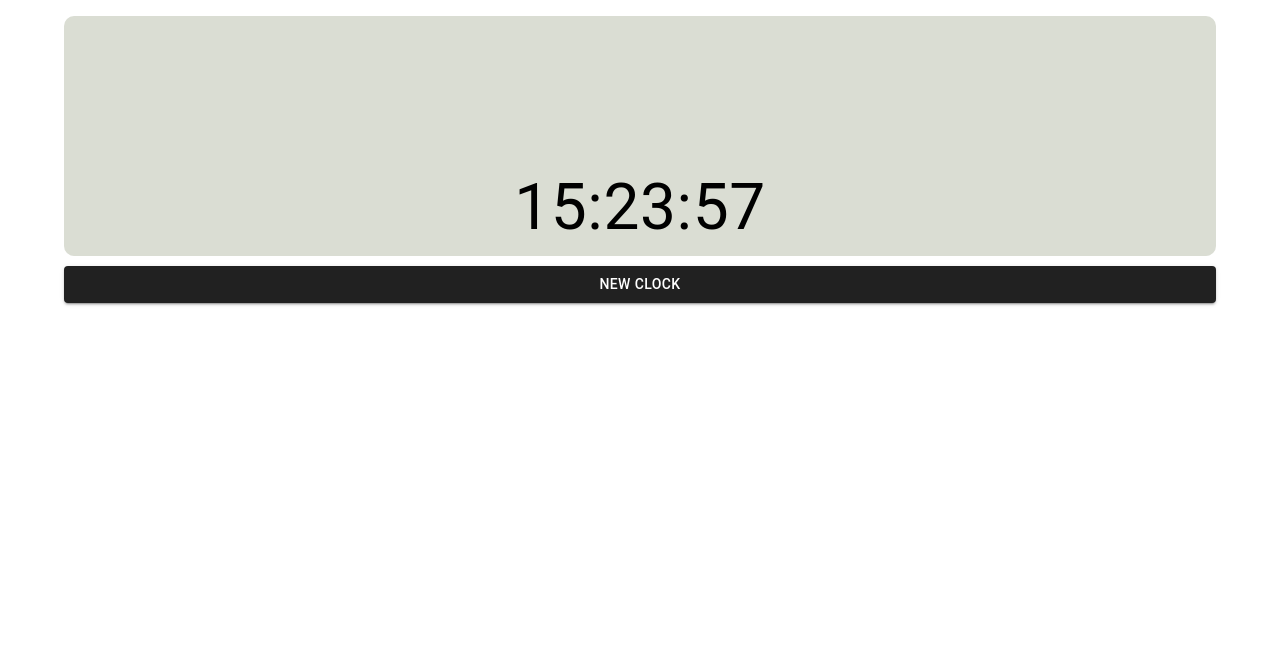
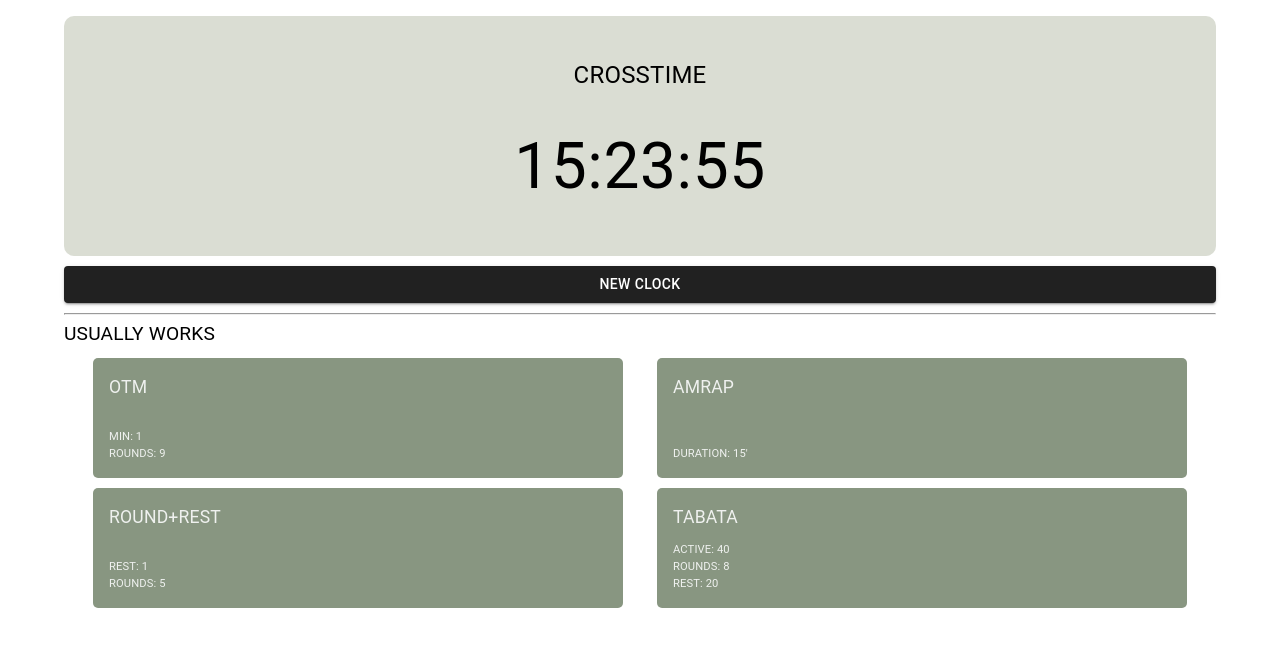
Before and after one commit to delfigica/crosstime, a Next.js app: page / in a window 1280 px wide. Shown: the top 646 px of the page. Built offline with nearby package versions, Linux system fonts and the light colour scheme.

Commit message:
add usually works

```diff
--- /dev/null
+++ b/src/app/components/UsuallyWorks.js
@@ -0,0 +1,90 @@
+"use client";
+import React from "react";
+
+import { Box, Typography } from "@mui/material";
+import { useRouter } from "next/navigation";
+
+export const UsuallyWorks = () => {
+  const works = [
+    {
+      name: "OTM",
+      values: ["min: 1", "rounds: 9"],
+      route: "timers/otm?min=1&rounds=9",
+    },
+    {
+      name: "AMRAP",
+      values: ["duration: 15'"],
+      route: "timers/amrap?duration=15",
+    },
+    {
+      name: "ROUND+REST",
+      values: ["rest: 1", "rounds: 5"],
+      route: "timers/roundplusrest?rest=1&rounds=5",
+    },
+    {
+      name: "TABATA",
+      values: ["active: 40", "rounds: 8", "rest: 20"],
+      route: "timers/tabata?rounds=8&active=40&rest=20",
+    },
+  ];
+
+  const router = useRouter();
+  const goToWork = (route) => {
+    router.push(route);
+  };
+  return (
+    <Box>
+      <hr />
+      <Typography
+        sx={{
+          fontSize: "1.2em",
+          textTransform: "uppercase",
+          margin: "5px 0px",
+        }}
+      >
+        Usually Works
+      </Typography>
+      <Box
+        sx={{
+          display: "flex",
+          alignItems: "center",
+          flexWrap: "wrap",
+          justifyContent: "space-evenly",
+        }}
+      >
+        {works.map((work, i) => (
+          <Box
+            key={i}
+            sx={{
+              width: "46%",
+              height: "120px",
+              backgroundColor: "#889681",
+              color: "#EFF1EF",
+              borderRadius: "5px",
+              margin: "5px",
+              padding: "1em",
+              display: "flex",
+              flexDirection: "column",
+              justifyContent: "space-between",
+            }}
+            onClick={() => {
+              goToWork(work.route);
+            }}
+          >
+            <Typography sx={{ fontSize: "1.1em" }}>{work.name}</Typography>
+            <Box>
+              {work.values.map((value, index) => (
+                <Typography
+                  key={index}
+                  sx={{ fontSize: "0.7em", textTransform: "uppercase" }}
+                >
+                  {value}
+                </Typography>
+              ))}
+            </Box>
+          </Box>
+        ))}
+      </Box>
+    </Box>
+  );
+};
--- a/src/app/page.js
+++ b/src/app/page.js
@@ -1,9 +1,10 @@
-import { Box, Button, Container } from "@mui/material";
+import Link from "next/link";
 import { RealTime } from "./components/RealTime";
+import { UsuallyWorks } from "./components/UsuallyWorks";
 
 import "./globals.css";
 import { buttonStyle } from "./styles";
-import Link from "next/link";
+import { Box, Button, Container, Typography } from "@mui/material";
 
 export default function Home() {
   return (
@@ -16,10 +17,13 @@ export default function Home() {
           marginTop: "1em",
           borderRadius: "10px",
           display: "flex",
-          alignItems: "end",
-          justifyContent: "center",
+          alignItems: "center",
+          justifyContent: "space-evenly",
+          flexDirection: 'column',
+          padding: '1em'
         }}
       >
+        <Typography sx={{ fontSize: '1.5em'}}>CROSSTIME</Typography>
         <RealTime />
       </Box>
       <Link href={"/timers/configuration"}>
@@ -31,6 +35,7 @@ export default function Home() {
           New clock
         </Button>
       </Link>
+      <UsuallyWorks />
     </Container>
   );
 }
```
